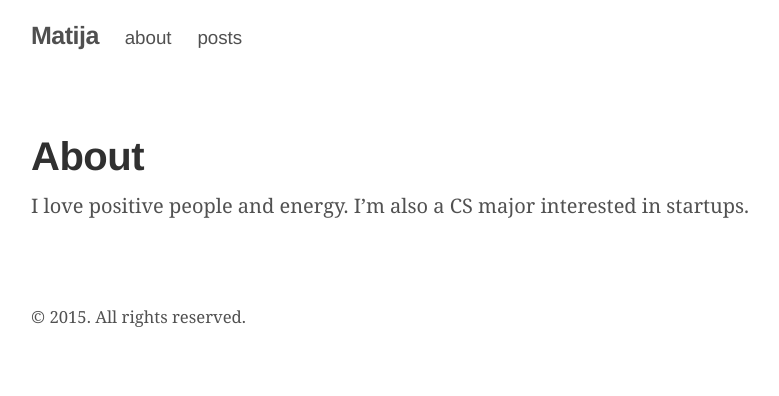
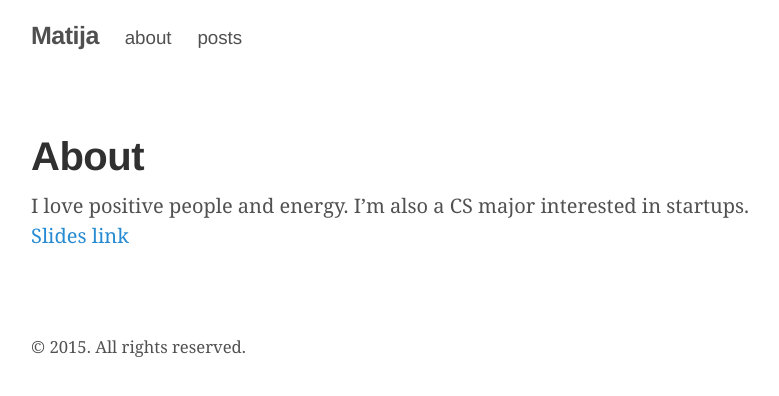
Before and after one commit to matijaSos/matijasos.github.io, a Jekyll site: the page built from about.md, in a window 1280 px wide. Shown: the top 396 px of the page, without its empty margins (249-1028 px from the left). Built offline with Jekyll 4.4.1, drawn with Linux system fonts in a browser that asks for light colours; comment, search, counter and statistics services are not loaded.

Commit message:
added link to about.

```diff
--- a/about.md
+++ b/about.md
@@ -4,3 +4,4 @@ title: About
 ---
 
 I love positive people and energy. I'm also a CS major interested in startups.
+[Slides link](https://docs.google.com/presentation/d/1p3gUa9Rric6x5r29KUNHbx7bnlX1HH51Qu0jLuqEwow/edit?usp=sharing)
```
